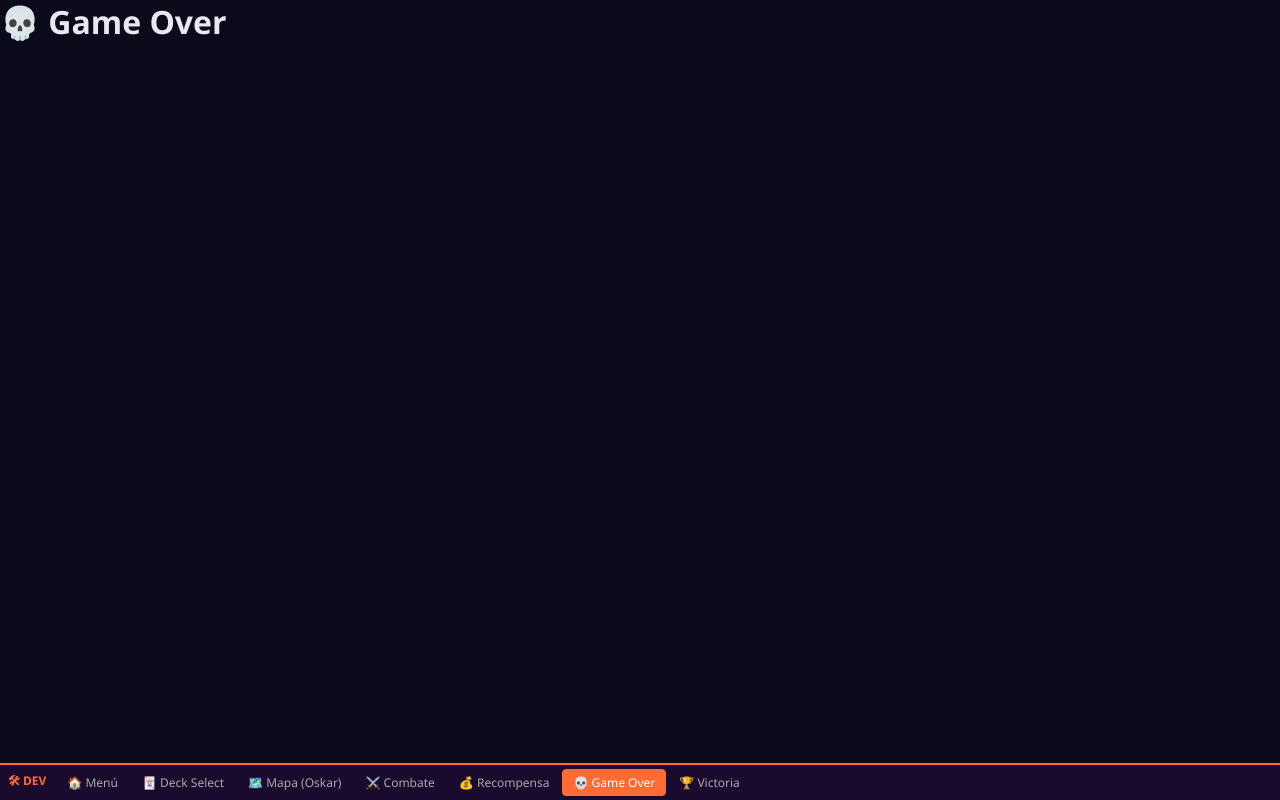
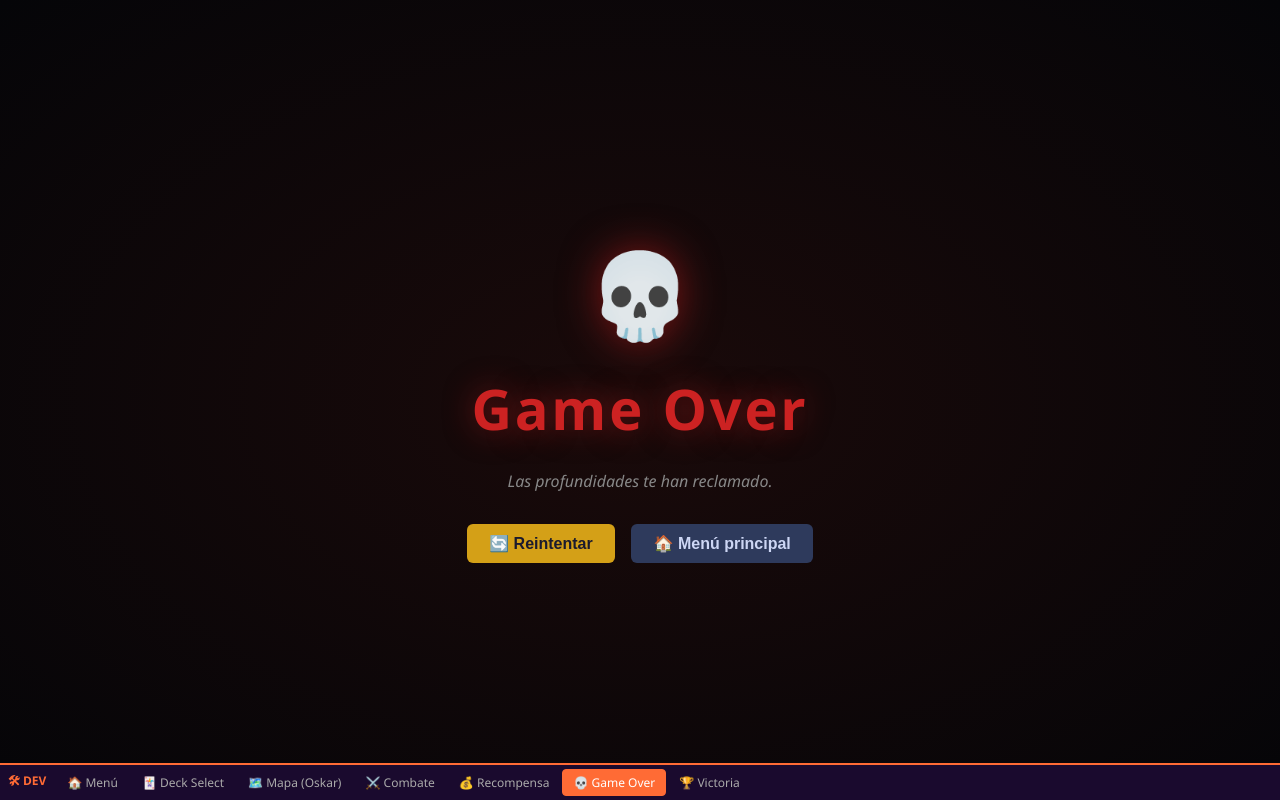
Before and after one commit to OskarRehbein/web_game_project_mc_or, a Vue app: page /gameover in a window 1280 px wide. Built offline with nearby package versions, Linux system fonts and the light colour scheme.

Commit message:
feat(ui): T031 - GameOverView.vue con stats de run y opciones Reintentar/Menu
Muestra islandsCompleted, bossesDefeated, goldCollected.
Reintentar: startNewRun + /deck-select. Menu: startNewRun + / (FR-004).

```diff
--- a/src/views/GameOverView.vue
+++ b/src/views/GameOverView.vue
@@ -1,5 +1,146 @@
 <template>
-  <main class="view-placeholder">
-    <h1>💀 Game Over</h1>
-  </main>
+  <div class="gameover-view">
+    <div class="gameover-view__skull">💀</div>
+    <h1 class="gameover-view__title">Game Over</h1>
+    <p class="gameover-view__subtitle">Las profundidades te han reclamado.</p>
+
+    <div class="gameover-view__stats" v-if="stats.islandsCompleted > 0 || stats.bossesDefeated > 0">
+      <div class="gameover-view__stat">
+        <span class="gameover-view__stat-value">{{ stats.islandsCompleted }}</span>
+        <span class="gameover-view__stat-label">Islas completadas</span>
+      </div>
+      <div class="gameover-view__stat">
+        <span class="gameover-view__stat-value">{{ stats.bossesDefeated }}</span>
+        <span class="gameover-view__stat-label">Jefes derrotados</span>
+      </div>
+      <div class="gameover-view__stat">
+        <span class="gameover-view__stat-value">{{ stats.goldCollected }}</span>
+        <span class="gameover-view__stat-label">Oro acumulado</span>
+      </div>
+    </div>
+
+    <div class="gameover-view__actions">
+      <Button variant="primary" @click="onRetry">🔄 Reintentar</Button>
+      <Button variant="secondary" @click="onMenu">🏠 Menú principal</Button>
+    </div>
+  </div>
 </template>
+
+<script setup>
+import { computed } from 'vue'
+import { useRouter } from 'vue-router'
+import { useGameStore } from '@/stores/gameStore.js'
+import { usePlayerStore } from '@/stores/playerStore.js'
+import Button from '@/components/shared/Button.vue'
+
+/**
+ * @description Game Over screen shown when the player's HP reaches 0 (FR-004).
+ *              Displays run statistics and offers retry (new run) or main menu options.
+ */
+
+const router      = useRouter()
+const gameStore   = useGameStore()
+const playerStore = usePlayerStore()
+
+/**
+ * @description Summary stats from the current (ended) run.
+ * @returns {{ islandsCompleted: number, bossesDefeated: number, goldCollected: number }}
+ */
+const stats = computed(() => ({
+  islandsCompleted: gameStore.regularIslandsCompleted,
+  bossesDefeated:   gameStore.bossIslandsDefeated.length,
+  goldCollected:    playerStore.gold,
+}))
+
+/**
+ * @description Starts a new run and navigates to deck selection (FR-003).
+ * @returns {void}
+ */
+function onRetry() {
+  gameStore.startNewRun(gameStore.chosenArchetype ?? 'balanced')
+  router.push({ name: 'deck-select' })
+}
+
+/**
+ * @description Resets the run and navigates to the main menu.
+ * @returns {void}
+ */
+function onMenu() {
+  gameStore.startNewRun(gameStore.chosenArchetype ?? 'balanced')
+  router.push({ name: 'menu' })
+}
+</script>
+
+<style scoped>
+.gameover-view {
+  min-height: 100vh;
+  display: flex;
+  flex-direction: column;
+  align-items: center;
+  justify-content: center;
+  gap: 24px;
+  padding: 40px 24px;
+  background: radial-gradient(ellipse at center, #1a0a0a 0%, #050508 100%);
+  color: #e8e8f0;
+}
+
+.gameover-view__skull {
+  font-size: 5rem;
+  filter: drop-shadow(0 0 20px rgba(200, 30, 30, 0.6));
+  animation: pulse 2s ease-in-out infinite;
+}
+
+@keyframes pulse {
+  0%, 100% { transform: scale(1); }
+  50%       { transform: scale(1.05); }
+}
+
+.gameover-view__title {
+  font-size: 3.5rem;
+  font-weight: 900;
+  color: #cc2222;
+  text-shadow: 0 0 30px rgba(200, 30, 30, 0.5);
+  letter-spacing: 0.05em;
+}
+
+.gameover-view__subtitle {
+  font-size: 1rem;
+  color: #888;
+  font-style: italic;
+}
+
+.gameover-view__stats {
+  display: flex;
+  gap: 32px;
+  background: rgba(255, 255, 255, 0.04);
+  border: 1px solid #333;
+  border-radius: 12px;
+  padding: 20px 36px;
+}
+
+.gameover-view__stat {
+  display: flex;
+  flex-direction: column;
+  align-items: center;
+  gap: 4px;
+}
+
+.gameover-view__stat-value {
+  font-size: 2rem;
+  font-weight: 800;
+  color: #e8e8f0;
+}
+
+.gameover-view__stat-label {
+  font-size: 0.75rem;
+  color: #777;
+  text-transform: uppercase;
+  letter-spacing: 0.06em;
+}
+
+.gameover-view__actions {
+  display: flex;
+  gap: 16px;
+  margin-top: 8px;
+}
+</style>
```
